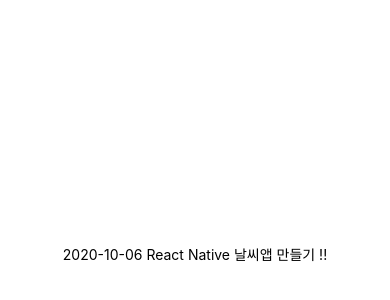
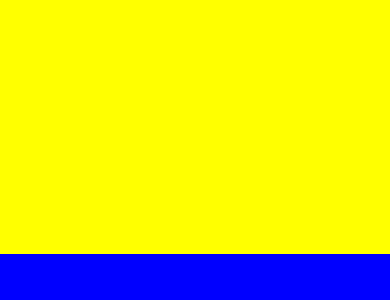
Before and after one commit to ksm0207/ReactNative_app, a React Native app: screen / in a window 390 px wide. Shown: the part 168-468 px from the top of the page. Built offline with nearby package versions, Linux system fonts and the light colour scheme.

Commit message:
간단한 View 화면 학습

```diff
--- a/App.js
+++ b/App.js
@@ -1,21 +1,27 @@
-import { StatusBar } from 'expo-status-bar';
-import React from 'react';
-import { StyleSheet, Text, View } from 'react-native';
+import { StatusBar } from "expo-status-bar";
+import React from "react";
+import { StyleSheet, Text, View } from "react-native";
 
 export default function App() {
   return (
     <View style={styles.container}>
-      <Text>2020-10-06 React Native 날씨앱 만들기 !!</Text>
+      <View style={styles.yellowView}></View>
+      <View style={styles.blueView}></View>
       <StatusBar style="auto" />
     </View>
   );
 }
-
 const styles = StyleSheet.create({
   container: {
     flex: 1,
-    backgroundColor: '#fff',
-    alignItems: 'center',
-    justifyContent: 'center',
+  },
+
+  yellowView: {
+    flex: 1,
+    backgroundColor: "yellow",
+  },
+  blueView: {
+    backgroundColor: "blue",
+    flex: 1,
   },
 });
```
